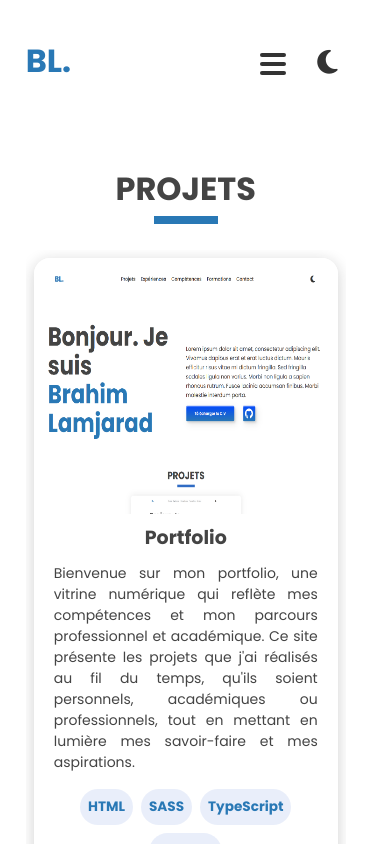
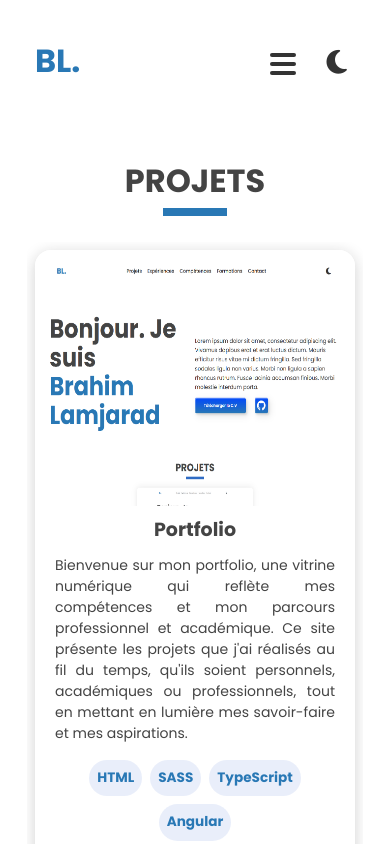
Before and after one commit to lamjarad-B/Portfolio, an Angular app: page /projects in a window 390 px wide. Shown: the top 844 px of the page. Built offline with nearby package versions, Linux system fonts and the light colour scheme.

Commit message:
Ajustement des sections

```diff
--- a/src/app/main/projects-section/projects-section.component.scss
+++ b/src/app/main/projects-section/projects-section.component.scss
@@ -13,11 +13,11 @@ section {
 
   @media (max-width: $breakpoint-sm) {
     //width: 95%;
-    padding: 1rem;
+    padding: 0.5rem;
     margin:auto;
   }
   @media (max-width: $breakpoint-md) {
-    padding: 1rem;
+    padding: 0.5rem;
   }
 
   .container {
--- a/src/app/main/skills-section/skills-section.component.scss
+++ b/src/app/main/skills-section/skills-section.component.scss
@@ -191,7 +191,7 @@ section{
   overflow-x: auto;
   max-height: 19.5rem;
   @media (max-width: 1200px){
-    width: 95%;
+    width: 100%;
   }
   @media (max-width: 900px){
     width: 95%;
--- a/src/styles.scss
+++ b/src/styles.scss
@@ -85,7 +85,7 @@ body {
     display: block;
     width: inherit;
     max-width: inherit;
-    //margin: 0 auto;
+    margin: 0 auto;
   }
 }
 
```
